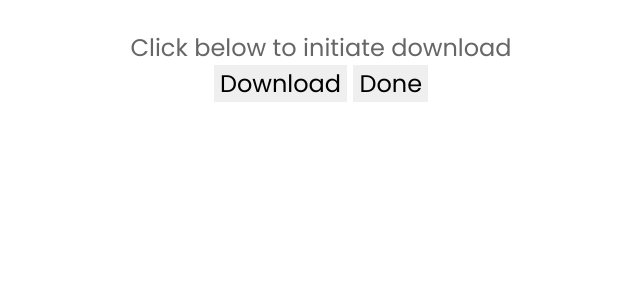
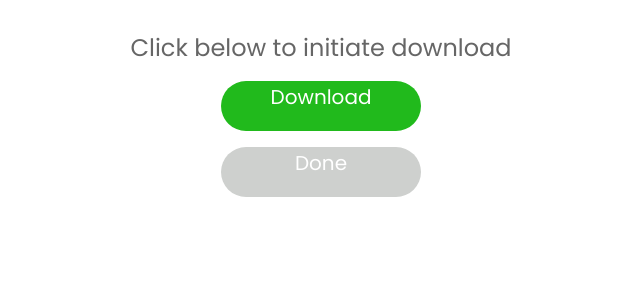
Before and after one commit to dibarra3/trust_signature, a Flask app: page /download in a window 1280 px wide. Shown: the part 136-436 px from the top of the page, without its empty margins (319-959 px from the left). Run offline with Flask 3, Linux system fonts and the light colour scheme.

Commit message:
Add styles for initiate section and buttons

```diff
--- a/static/style.css
+++ b/static/style.css
@@ -89,6 +89,51 @@ p{
 .welcome-section{
     text-align: center;
     font-size: x-large;
+}
+
+#initiate{
+    display: flex;
+    align-content: center;
+    align-items: center;
+    justify-content: center;
+    padding: 30px;
+}
+
+.initiate-section{
+    text-align: center;
+    font-size: x-large;
+    display: flex;
+    flex-direction: column;
+    gap: 16px;
+    align-items: center;
+}
+
+#initiate .download{
+    font-style: 25px;
+    background-color: hsl(118, 74%, 42%);
+    color: hsl(0, 0%, 100%);
+    border-radius: 25px;
+    min-width: 200px;
+    min-height: 50px;
+    font-size: 20px;
+}
+
+#initiate .done{
+    font-style: 25px;
+    background-color: hsl(120, 2%, 81%);
+    color: hsl(0, 0%, 100%);
+    border-radius: 25px;
+    min-width: 200px;
+    min-height: 50px;
+    font-size: 20px;
+}
+
+#initiate .download:hover{
+    background-color: hsl(138, 57%, 20%);
+}
+
+#initiate .done:hover{
+    background-color: hsl(315, 2%, 38%);
 }
 
 .quote-desc{
```
